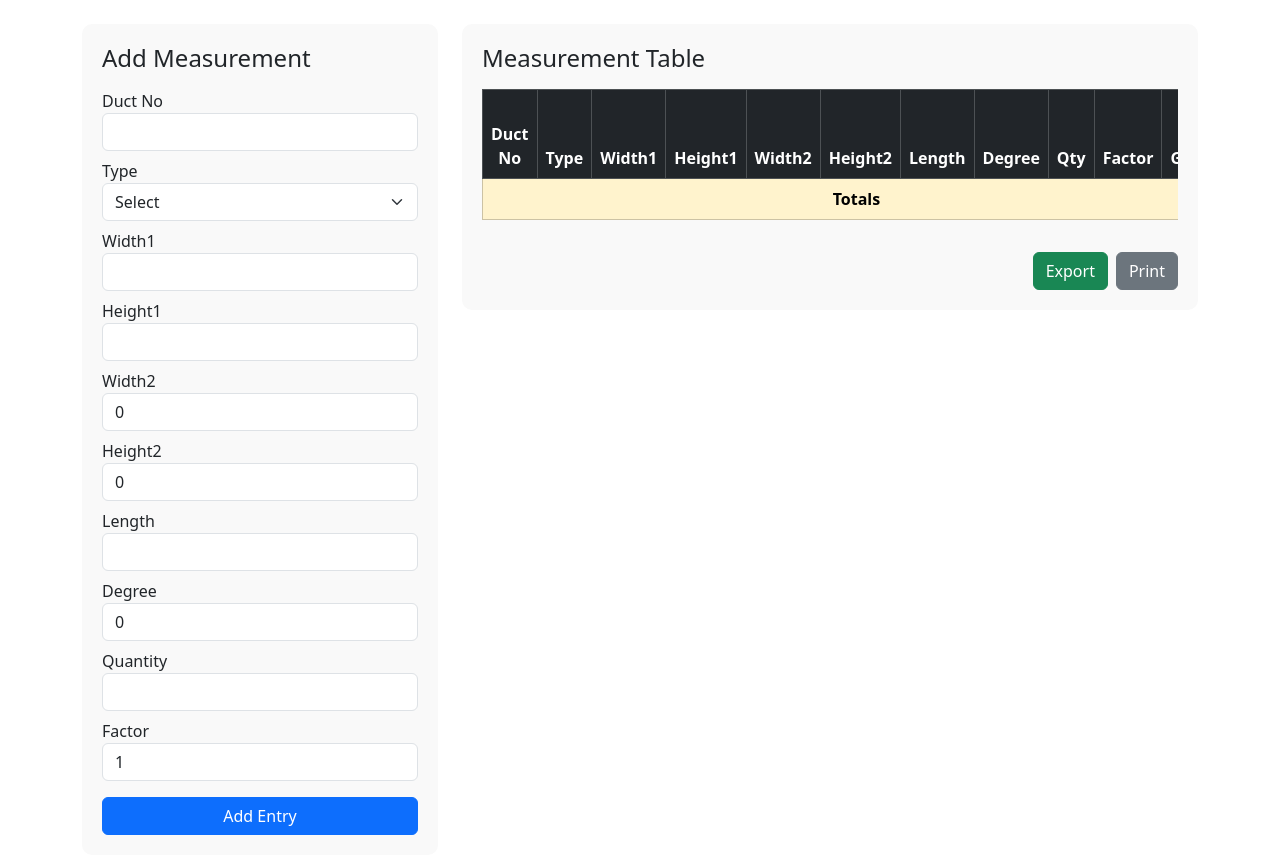
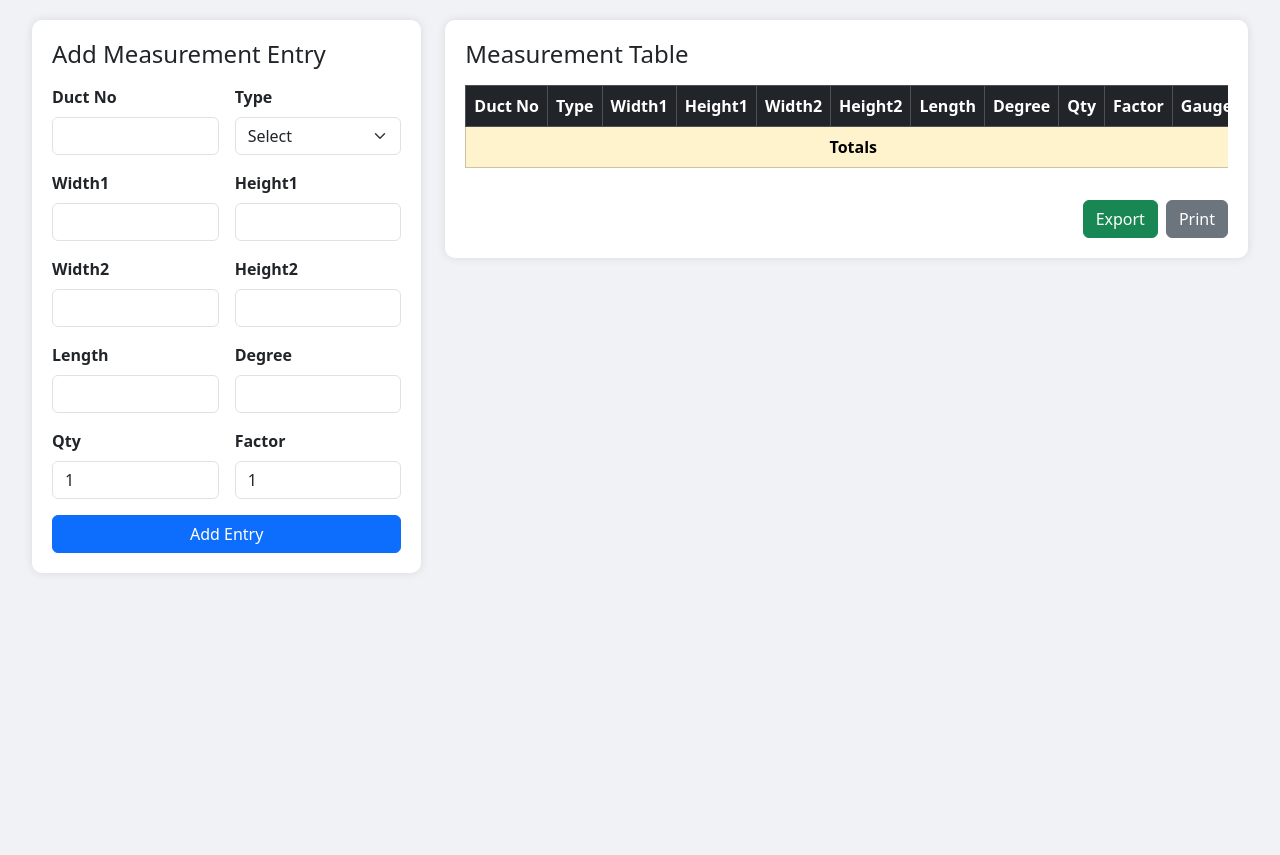
Before and after one commit to kumartech-maker/Vanesengineering, a Flask app: template templates/measurement_sheet.html in a window 1280 px wide. After the commit the page ends 573 px from the top, so only its background shows below. Run offline with Flask 3, Linux system fonts and the light colour scheme; the template is opened without the code that fills it, so the values that code supplies are empty; data comes from the database, SQL or seed files in the repository; some libraries are stand-ins or nearby versions.

Commit message:
Update measurement_sheet.html

```diff
--- a/templates/measurement_sheet.html
+++ b/templates/measurement_sheet.html
@@ -5,75 +5,87 @@
   <title>Measurement Sheet</title>
   <link href="https://cdn.jsdelivr.net/npm/bootstrap@5.3.2/dist/css/bootstrap.min.css" rel="stylesheet" />
   <style>
+    body {
+      background: #f0f2f5;
+      padding: 20px;
+    }
     .form-section {
-      background: #f9f9f9;
+      background: #fff;
+      padding: 20px;
       border-radius: 10px;
-      padding: 20px;
+      box-shadow: 0 0 10px rgba(0,0,0,0.1);
     }
     .table-section {
       max-height: 500px;
-      overflow-y: auto;
+      overflow-x: auto;
+    }
+    th, td {
+      white-space: nowrap;
+    }
+    .form-label {
+      font-weight: 600;
     }
   </style>
 </head>
 <body>
-  <div class="container mt-4">
+  <div class="container-fluid">
     <div class="row">
+
       <!-- Left Side Form -->
 <div class="col-md-4">
-        <div class="form-section">
-          <h4 class="mb-3">Add Measurement</h4>
+  <div class="form-section mb-4">
+    <h4 class="mb-3">Add Measurement Entry</h4>
     <form id="measurementForm">
-            <div class="mb-2">
-              <label>Duct No</label>
-              <input type="text" name="duct_no" class="form-control" required>
+      <div class="row g-3">
+        <div class="col-md-6">
+          <label class="form-label">Duct No</label>
+          <input type="text" class="form-control" name="ductNo" required />
         </div>
-            <div class="mb-2">
-              <label>Type</label>
-              <select name="duct_type" class="form-select" required>
-                <option value="">Select</option>
-                <option value="ST">ST</option>
-                <option value="RED">RED</option>
-                <option value="OFFSET">OFFSET</option>
-                <option value="SHOE">SHOE</option>
-                <option value="DUM">DUM</option>
-                <option value="VANES">VANES</option>
-                <option value="ELB">ELB</option>
+        <div class="col-md-6">
+          <label class="form-label">Type</label>
+          <select class="form-select" name="type" required>
+            <option value="" disabled selected>Select</option>
+            <option value="Straight">Straight</option>
+            <option value="Bend">Bend</option>
+            <option value="Offset">Offset</option>
+            <option value="Reducer">Reducer</option>
+            <option value="Elbow">Elbow</option>
           </select>
         </div>
-            <div class="mb-2">
-              <label>Width1</label>
-              <input type="number" name="width1" class="form-control" required>
+        <div class="col-md-6">
+          <label class="form-label">Width1</label>
+          <input type="number" class="form-control" name="width1" required />
         </div>
-            <div class="mb-2">
-              <label>Height1</label>
-              <input type="number" name="height1" class="form-control" required>
+        <div class="col-md-6">
+          <label class="form-label">Height1</label>
+          <input type="number" class="form-control" name="height1" required />
         </div>
-            <div class="mb-2">
-              <label>Width2</label>
-              <input type="number" name="width2" class="form-control" value="0">
+        <div class="col-md-6">
+          <label class="form-label">Width2</label>
+          <input type="number" class="form-control" name="width2" />
         </div>
-            <div class="mb-2">
-              <label>Height2</label>
-              <input type="number" name="height2" class="form-control" value="0">
+        <div class="col-md-6">
+          <label class="form-label">Height2</label>
+          <input type="number" class="form-control" name="height2" />
         </div>
-            <div class="mb-2">
-              <label>Length</label>
-              <input type="number" name="length" class="form-control" required>
+        <div class="col-md-6">
+          <label class="form-label">Length</label>
+          <input type="number" class="form-control" name="length" required />
         </div>
-            <div class="mb-2">
-              <label>Degree</label>
-              <input type="number" name="degree" class="form-control" value="0">
+        <div class="col-md-6">
+          <label class="form-label">Degree</label>
+          <input type="number" class="form-control" name="degree" />
         </div>
-            <div class="mb-2">
-              <label>Quantity</label>
-              <input type="number" name="qty" class="form-control" required>
+        <div class="col-md-6">
+          <label class="form-label">Qty</label>
+          <input type="number" class="form-control" name="qty" value="1" required />
         </div>
-            <div class="mb-3">
-              <label>Factor</label>
-              <input type="number" name="factor" class="form-control" step="0.01" value="1">
+        <div class="col-md-6">
+          <label class="form-label">Factor</label>
+          <input type="number" class="form-control" name="factor" value="1" required />
         </div>
-            <button type="submit" class="btn btn-primary w-100">Add Entry</button>
+      </div>
+      <button type="submit" class="btn btn-primary w-100 mt-3">Add Entry</button>
     </form>
   </div>
 </div>
@@ -110,9 +122,9 @@
           </tr>
         </thead>
         <tbody id="tableBody">
-                <!-- Dynamic rows will be inserted here -->
+          <!-- Entries added dynamically -->
         </tbody>
-              <tfoot class="table-warning fw-bold text-center">
+        <tfoot class="table-warning text-center fw-bold">
           <tr>
             <td colspan="11">Totals</td>
             <td id="totalArea">0</td>
@@ -124,6 +136,7 @@
             <td id="totalCleat">0</td>
             <td id="totalGasket">0</td>
             <td id="totalCorner">0</td>
+            <td></td>
           </tr>
         </tfoot>
       </table>
@@ -135,128 +148,163 @@
     </div>
   </div>
 </div>
-    </div>
-  </div>
 
       <script>
-    const form = document.getElementById("measurementForm");
-    const tableBody = document.getElementById("tableBody");
+  let editIndex = -1;
 
-    let ductCount = 1;
+  function calculateValues(entry) {
+    const { width1, height1, width2, height2, length, qty, factor } = entry;
 
-    form.addEventListener("submit", function (e) {
-      e.preventDefault();
+    const area = (((parseFloat(width1) + parseFloat(width2)) / 2) *
+                  ((parseFloat(height1) + parseFloat(height2)) / 2) *
+                  parseFloat(length) * parseFloat(qty) *
+                  parseFloat(factor)) / 1000000;
 
-      const formData = new FormData(form);
-      const entry = Object.fromEntries(formData.entries());
+    let gauge = '';
+    if (width1 <= 751 && height1 <= 751) gauge = '24g';
+    else if (width1 <= 1201 && height1 <= 1201) gauge = '22g';
+    else if (width1 <= 1800 && height1 <= 1800) gauge = '20g';
+    else gauge = '18g';
 
-      entry.width1 = parseFloat(entry.width1);
-      entry.height1 = parseFloat(entry.height1);
-      entry.width2 = parseFloat(entry.width2);
-      entry.height2 = parseFloat(entry.height2);
-      entry.length = parseFloat(entry.length);
-      entry.qty = parseInt(entry.qty);
-      entry.factor = parseFloat(entry.factor);
-      entry.degree = parseInt(entry.degree);
+    const nutsBolts = Math.ceil(area * 2);
+    const cleat = Math.ceil(area * 1.5);
+    const gasket = (parseFloat(length) * parseFloat(qty)).toFixed(2);
+    const corner = Math.ceil(area * 0.5);
 
-      let avgWidth = (entry.width1 + entry.width2) / 2;
-      let avgHeight = (entry.height1 + entry.height2) / 2;
-      let area = ((avgWidth / 1000) * (avgHeight / 1000) * (entry.length / 1000)) * entry.qty * entry.factor;
-      let gauge = "24g";
-      if (avgWidth > 750 || avgHeight > 750) gauge = "22g";
-      if (avgWidth > 1200 || avgHeight > 1200) gauge = "20g";
-      if (avgWidth > 1800 || avgHeight > 1800) gauge = "18g";
+    return { area: area.toFixed(2), gauge, nutsBolts, cleat, gasket, corner };
+  }
 
-      let nuts = (entry.length * 4 / 1000) * entry.qty;
-      let cleat = (entry.length * 2 / 1000) * entry.qty;
-      let gasket = ((entry.width1 + entry.width2 + entry.height1 + entry.height2) * 2 / 1000) * entry.qty;
-      let corner = 4 * entry.qty;
+  function addEntry() {
+    const get = id => document.getElementById(id).value.trim();
+    const entry = {
+      ductNo: get("ductNo"),
+      type: get("type"),
+      width1: get("width1"),
+      height1: get("height1"),
+      width2: get("width2"),
+      height2: get("height2"),
+      length: get("length"),
+      degree: get("degree"),
+      qty: get("qty"),
+      factor: get("factor")
+    };
 
-      const row = document.createElement("tr");
-      row.classList.add("text-center");
+    const calc = calculateValues(entry);
+    const newRow = {
+      ...entry,
+      ...calc,
+      g24: calc.gauge === '24g' ? calc.area : 0,
+      g22: calc.gauge === '22g' ? calc.area : 0,
+      g20: calc.gauge === '20g' ? calc.area : 0,
+      g18: calc.gauge === '18g' ? calc.area : 0
+    };
 
-      row.innerHTML = `
-        <td>${ductCount}</td>
-        <td>${entry.type}</td>
-        <td>${entry.width1}</td>
-        <td>${entry.height1}</td>
-        <td>${entry.width2}</td>
-        <td>${entry.height2}</td>
-        <td>${entry.length}</td>
-        <td>${entry.degree}</td>
-        <td>${entry.qty}</td>
-        <td>${entry.factor}</td>
-        <td>${gauge}</td>
-        <td class="area">${area.toFixed(2)}</td>
-        <td class="g24">${gauge === "24g" ? area.toFixed(2) : 0}</td>
-        <td class="g22">${gauge === "22g" ? area.toFixed(2) : 0}</td>
-        <td class="g20">${gauge === "20g" ? area.toFixed(2) : 0}</td>
-        <td class="g18">${gauge === "18g" ? area.toFixed(2) : 0}</td>
-        <td class="nuts">${nuts.toFixed(2)}</td>
-        <td class="cleat">${cleat.toFixed(2)}</td>
-        <td class="gasket">${gasket.toFixed(2)}</td>
-        <td class="corner">${corner}</td>
-        <td>
-          <button class="btn btn-sm btn-warning" onclick="editRow(this)">Edit</button>
-          <button class="btn btn-sm btn-danger" onclick="deleteRow(this)">Delete</button>
-        </td>
-      `;
+    if (editIndex === -1) {
+      insertRow(newRow);
+    } else {
+      updateRow(newRow, editIndex);
+      editIndex = -1;
+    }
 
-      tableBody.appendChild(row);
-      ductCount++;
-      form.reset();
+    resetForm();
     updateTotals();
+  }
+
+  function insertRow(data) {
+    const table = document.getElementById("tableBody");
+    const row = table.insertRow();
+
+    const fields = [
+      "ductNo", "type", "width1", "height1", "width2", "height2", "length", "degree", "qty", "factor", "gauge",
+      "area", "g24", "g22", "g20", "g18", "nutsBolts", "cleat", "gasket", "corner"
+    ];
+
+    fields.forEach(key => {
+      const cell = row.insertCell();
+      cell.innerText = data[key];
     });
 
-    function updateTotals() {
-      const totalArea = sumColumn("area");
-      const total24g = sumColumn("g24");
-      const total22g = sumColumn("g22");
-      const total20g = sumColumn("g20");
-      const total18g = sumColumn("g18");
-      const totalNutsBolts = sumColumn("nuts");
-      const totalCleat = sumColumn("cleat");
-      const totalGasket = sumColumn("gasket");
-      const totalCorner = sumColumn("corner", true);
-
-      document.getElementById("totalArea").textContent = totalArea.toFixed(2);
-      document.getElementById("total24g").textContent = total24g.toFixed(2);
-      document.getElementById("total22g").textContent = total22g.toFixed(2);
-      document.getElementById("total20g").textContent = total20g.toFixed(2);
-      document.getElementById("total18g").textContent = total18g.toFixed(2);
-      document.getElementById("totalNutsBolts").textContent = totalNutsBolts.toFixed(2);
-      document.getElementById("totalCleat").textContent = totalCleat.toFixed(2);
-      document.getElementById("totalGasket").textContent = totalGasket.toFixed(2);
-      document.getElementById("totalCorner").textContent = totalCorner;
+    const actionCell = row.insertCell();
+    actionCell.innerHTML = `
+      <button class="btn btn-sm btn-warning me-1" onclick="editRow(this)">Edit</button>
+      <button class="btn btn-sm btn-danger" onclick="deleteRow(this)">Delete</button>
+    `;
   }
 
-    function sumColumn(className, isInt = false) {
-      const cells = document.querySelectorAll(`.${className}`);
-      let sum = 0;
-      cells.forEach(cell => sum += isInt ? parseInt(cell.textContent) : parseFloat(cell.textContent));
-      return sum;
+  function editRow(btn) {
+    const row = btn.parentNode.parentNode;
+    editIndex = row.rowIndex - 1;
+    const cells = row.cells;
+    const ids = ["ductNo", "type", "width1", "height1", "width2", "height2", "length", "degree", "qty", "factor"];
+    ids.forEach((id, i) => document.getElementById(id).value = cells[i].innerText);
+  }
+
+  function updateRow(data, index) {
+    const row = document.getElementById("tableBody").rows[index];
+    const fields = [
+      "ductNo", "type", "width1", "height1", "width2", "height2", "length", "degree", "qty", "factor", "gauge",
+      "area", "g24", "g22", "g20", "g18", "nutsBolts", "cleat", "gasket", "corner"
+    ];
+
+    fields.forEach((key, i) => {
+      row.cells[i].innerText = data[key];
+    });
   }
 
   function deleteRow(btn) {
-      btn.closest("tr").remove();
+    const row = btn.parentNode.parentNode;
+    row.parentNode.removeChild(row);
     updateTotals();
   }
 
-    function editRow(btn) {
-      alert("Edit functionality can be implemented here.");
+  function resetForm() {
+    const fields = ["ductNo", "type", "width1", "height1", "width2", "height2", "length", "degree", "qty", "factor"];
+    fields.forEach(id => document.getElementById(id).value = "");
+  }
+
+  function updateTotals() {
+    let totalArea = 0, t24 = 0, t22 = 0, t20 = 0, t18 = 0, nuts = 0, cleat = 0, gasket = 0, corner = 0;
+
+    const rows = document.getElementById("tableBody").rows;
+    for (let i = 0; i < rows.length; i++) {
+      const c = rows[i].cells;
+      totalArea += parseFloat(c[11].innerText);
+      t24 += parseFloat(c[12].innerText);
+      t22 += parseFloat(c[13].innerText);
+      t20 += parseFloat(c[14].innerText);
+      t18 += parseFloat(c[15].innerText);
+      nuts += parseFloat(c[16].innerText);
+      cleat += parseFloat(c[17].innerText);
+      gasket += parseFloat(c[18].innerText);
+      corner += parseFloat(c[19].innerText);
+    }
+
+    document.getElementById("totalArea").innerText = totalArea.toFixed(2);
+    document.getElementById("total24g").innerText = t24.toFixed(2);
+    document.getElementById("total22g").innerText = t22.toFixed(2);
+    document.getElementById("total20g").innerText = t20.toFixed(2);
+    document.getElementById("total18g").innerText = t18.toFixed(2);
+    document.getElementById("totalNutsBolts").innerText = nuts;
+    document.getElementById("totalCleat").innerText = cleat;
+    document.getElementById("totalGasket").innerText = gasket;
+    document.getElementById("totalCorner").innerText = corner;
   }
 
   function exportTable() {
     let table = document.getElementById("measurementTable").outerHTML;
-      let blob = new Blob(["\ufeff", table], { type: "application/vnd.ms-excel" });
-      let url = URL.createObjectURL(blob);
-      let a = document.createElement("a");
-      a.href = url;
-      a.download = "measurement_sheet.xls";
-      document.body.appendChild(a);
+    const blob = new Blob([table], { type: "application/vnd.ms-excel" });
+    const a = document.createElement("a");
+    a.href = URL.createObjectURL(blob);
+    a.download = "MeasurementSheet.xls";
     a.click();
-      document.body.removeChild(a);
   }
       </script>
+
+      </div> <!-- End of col-md-9 (right section) -->
+    </div> <!-- End of row -->
+  </div> <!-- End of container -->
+
+  <!-- Bootstrap Bundle JS (with Popper) -->
+  <script src="https://cdn.jsdelivr.net/npm/bootstrap@5.3.2/dist/js/bootstrap.bundle.min.js"></script>
 </body>
 </html>
```
Lines whose indentation alone changed are shown as unchanged.
